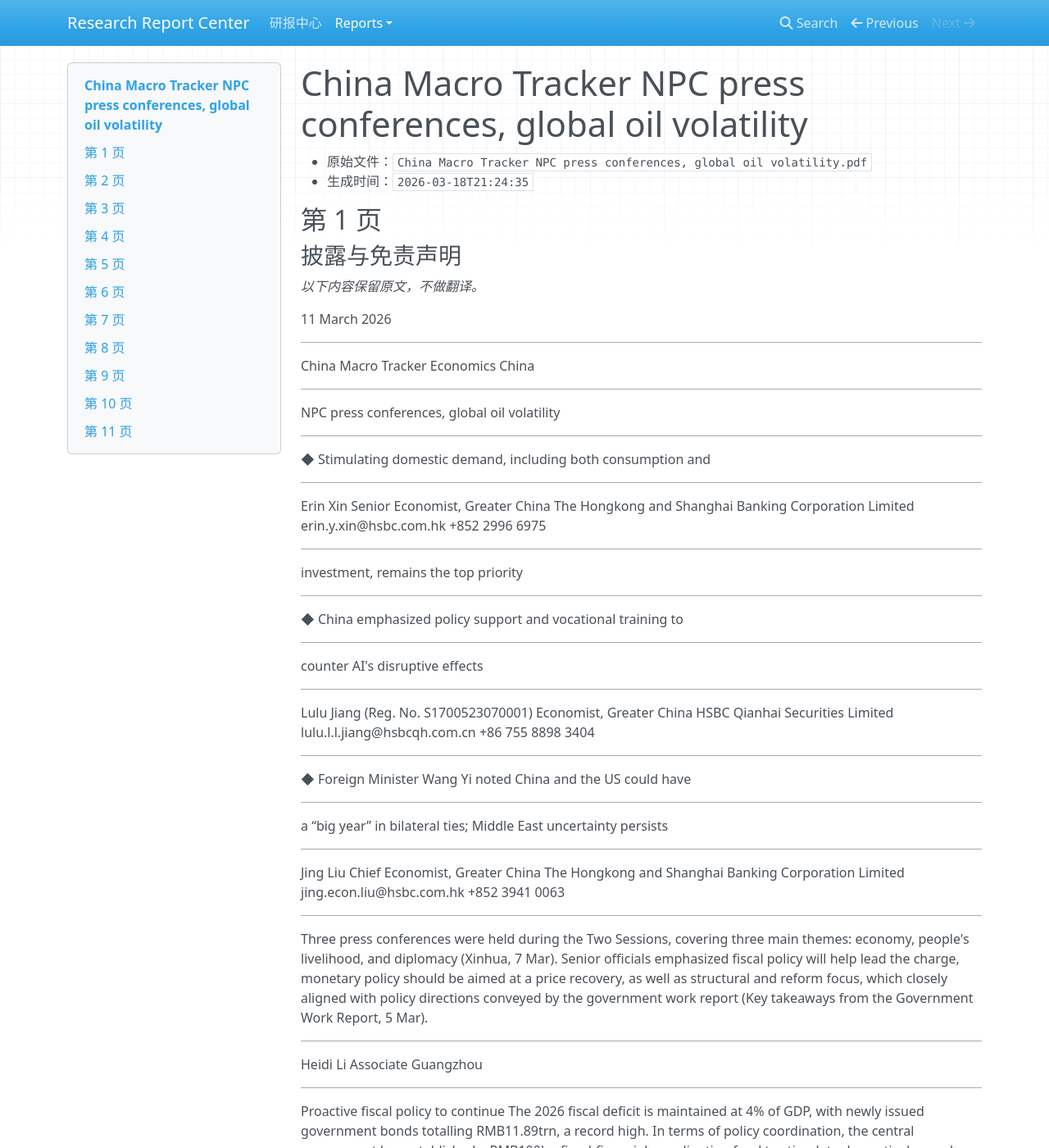
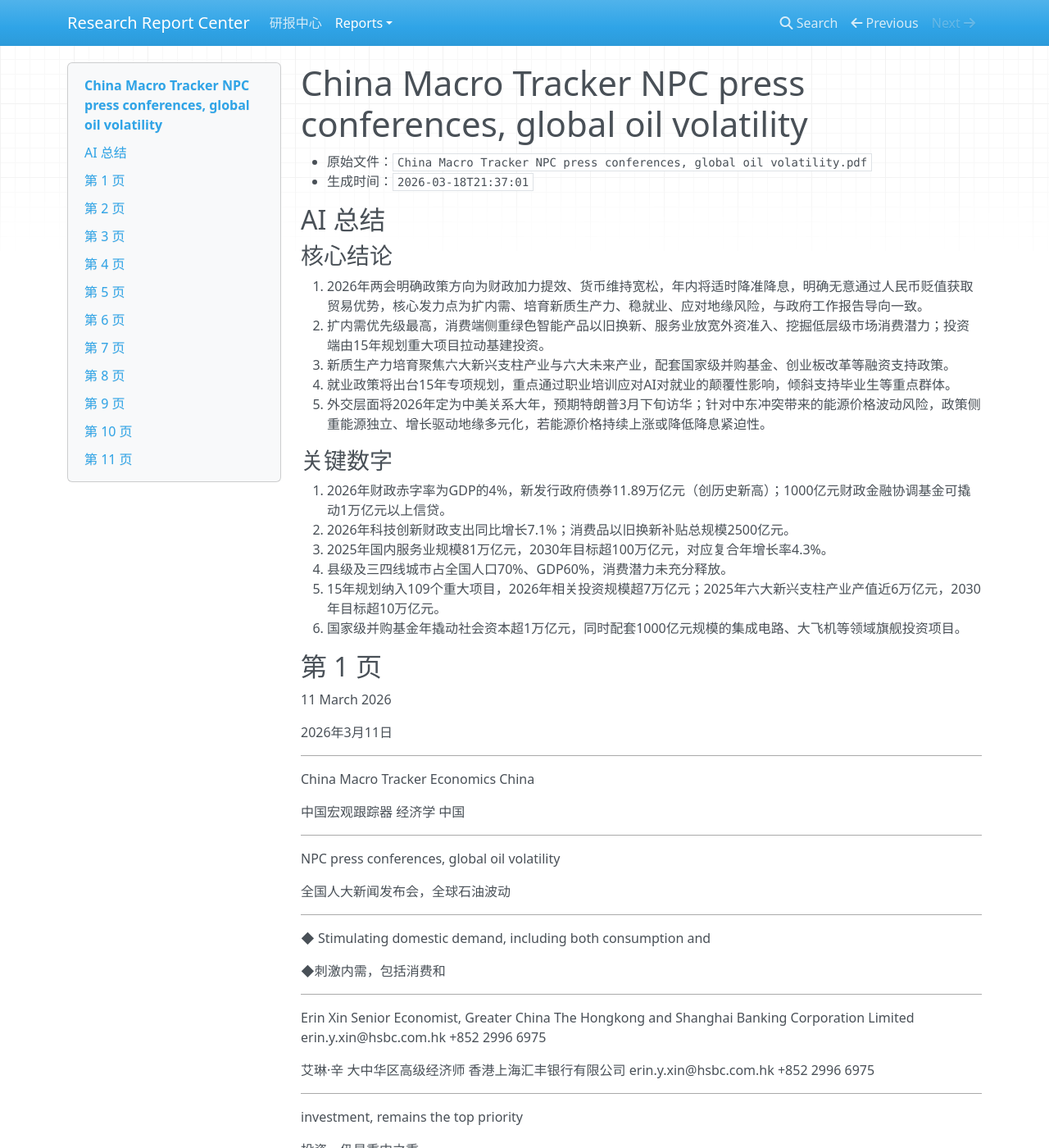
Before and after one commit to zephyr1125/ResearchReportCenter, an MkDocs documentation site: the page built from output/site_src/docs/reports/china-macro-tracker-npc-press-conferences-global-oil-volatility-1fa77902.md, in a window 1280 px wide and 1400 px high. Shown: the whole window at 82% size. Built offline with MkDocs 1.6.1, drawn with Linux system fonts in a browser that asks for light colours; nearby versions of some CDN libraries; some of the changed text lies outside the part shown.

```diff
--- a/output/site_src/docs/reports/china-macro-tracker-npc-press-conferences-global-oil-volatility-1fa77902.md
+++ b/output/site_src/docs/reports/china-macro-tracker-npc-press-conferences-global-oil-volatility-1fa77902.md
@@ -1,15 +1,30 @@
 # China Macro Tracker NPC press conferences, global oil volatility
 
 - 原始文件：`China Macro Tracker NPC press conferences, global oil volatility.pdf`
-- 生成时间：`2026-03-18T21:24:35`
+- 生成时间：`2026-03-18T21:37:01`
+
+## AI 总结
+
+### 核心结论
+1. 2026年两会明确政策方向为财政加力提效、货币维持宽松，年内将适时降准降息，明确无意通过人民币贬值获取贸易优势，核心发力点为扩内需、培育新质生产力、稳就业、应对地缘风险，与政府工作报告导向一致。
+2. 扩内需优先级最高，消费端侧重绿色智能产品以旧换新、服务业放宽外资准入、挖掘低层级市场消费潜力；投资端由15年规划重大项目拉动基建投资。
+3. 新质生产力培育聚焦六大新兴支柱产业与六大未来产业，配套国家级并购基金、创业板改革等融资支持政策。
+4. 就业政策将出台15年专项规划，重点通过职业培训应对AI对就业的颠覆性影响，倾斜支持毕业生等重点群体。
+5. 外交层面将2026年定为中美关系大年，预期特朗普3月下旬访华；针对中东冲突带来的能源价格波动风险，政策侧重能源独立、增长驱动地缘多元化，若能源价格持续上涨或降低降息紧迫性。
+
+### 关键数字
+1. 2026年财政赤字率为GDP的4%，新发行政府债券11.89万亿元（创历史新高）；1000亿元财政金融协调基金可撬动1万亿元以上信贷。
+2. 2026年科技创新财政支出同比增长7.1%；消费品以旧换新补贴总规模2500亿元。
+3. 2025年国内服务业规模81万亿元，2030年目标超100万亿元，对应复合年增长率4.3%。
+4. 县级及三四线城市占全国人口70%、GDP60%，消费潜力未充分释放。
+5. 15年规划纳入109个重大项目，2026年相关投资规模超7万亿元；2025年六大新兴支柱产业产值近6万亿元，2030年目标超10万亿元。
+6. 国家级并购基金年撬动社会资本超1万亿元，同时配套1000亿元规模的集成电路、大飞机等领域旗舰投资项目。
 
 ## 第 1 页
 
-### 披露与免责声明
+11 March 2026
 
-_以下内容保留原文，不做翻译。_
-
-11 March 2026
+2026年3月11日
 
 ---
 
@@ -17,13 +32,21 @@
 Economics
 China
 
+中国宏观跟踪器
+经济学
+中国
+
 ---
 
 NPC press conferences, global oil volatility
 
+全国人大新闻发布会，全球石油波动
+
 ---
 
 ◆ Stimulating domestic demand, including both consumption and
+
+◆刺激内需，包括消费和
 
 ---
 
@@ -33,17 +56,29 @@
 erin.y.xin@hsbc.com.hk
 +852 2996 6975
 
+艾琳·辛
+大中华区高级经济师
+香港上海汇丰银行有限公司
+erin.y.xin@hsbc.com.hk
++852 2996 6975
+
 ---
 
 investment, remains the top priority
+
+投资，仍是重中之重
 
 ---
 
 ◆ China emphasized policy support and vocational training to
 
+◆中国强调政策支持和职业培训
+
 ---
 
 counter AI's disruptive effects
+
+对抗AI的颠覆性影响
 
 ---
 
@@ -53,19 +88,35 @@
 lulu.l.l.jiang@hsbcqh.com.cn
 +86 755 8898 3404
 
+蒋露露（注册号S1700523070001）
+大中华区经济学家
+汇丰前海证券有限公司
+lulu.l.l.jiang@hsbcqh.com.cn
++86 755 8898 3404
+
 ---
 
 ◆ Foreign Minister Wang Yi noted China and the US could have
 
+◆外交部长王毅指出，中美本可以
+
 ---
 
 a “big year” in bilateral ties; Middle East uncertainty persists
+
+双边关系的“大年”；中东不确定性持续存在
 
 ---
 
 Jing Liu
 Chief Economist, Greater China
 The Hongkong and Shanghai Banking Corporation Limited
+jing.econ.liu@hsbc.com.hk
++852 3941 0063
+
+刘靖
+大中华区首席经济学家
+香港上海汇丰银行有限公司
 jing.econ.liu@hsbc.com.hk
 +852 3941 0063
 
@@ -78,11 +129,22 @@
 aligned with policy directions conveyed by the government work report (Key
 takeaways from the Government Work Report, 5 Mar).
 
+两会期间举行了三次新闻发布会，涵盖三个主要方面
+主题：经济、民生和外交（新华社，3月7日）。高级
+官员们强调，财政政策将有助于带头，货币政策应该
+旨在价格复苏，以及结构和改革的重点，这密切相关
+与政府工作报告传达的政策方向保持一致（关键
+政府工作报告的要点，3月5日）。
+
 ---
 
 Heidi Li
 Associate
 Guangzhou
+
+李海蒂
+协理
+广州
 
 ---
 
@@ -95,6 +157,15 @@
 maintaining commitments to education, social security, employment, and healthcare,
 spending on science and technology innovation will increase by 7.1% y-o-y.
 
+积极的财政政策将继续
+2026年财政赤字维持在GDP的4%，新政府
+债券总额为11.89万亿元人民币，创历史新高。在政策协调方面，
+中央政府设立1000亿元财政金融协调基金
+刺激内需，内需有能力调动1万亿元以上
+信贷。与此同时，财政支出的构成正在优化：同时
+保持对教育、社会保障、就业和医疗保健的承诺，
+科技创新支出将同比增长7.1%。
+
 ---
 
 Monetary policy to remain accommodative
@@ -106,6 +177,15 @@
 industries. On the exchange rate front, the policy stance is stable and unambiguous:
 China has no intention of depreciating the RMB to gain trade advantages.
 
+货币政策保持宽松
+中国人民银行行长潘功胜表示，中国人民银行将及时
+今年下调存款准备金率和利率，而结构性货币等其他工具
+政策工具、中期贷款便利业务和公开市场
+也可以购买政府债券。中国央行还打算
+优化信贷配置作为抑制某些企业的进化竞争的一种手段
+行业。在汇率方面，政策立场稳定而明确：
+中国无意通过人民币贬值来获得贸易优势。
+
 ---
 
 Boosting domestic demand, both consumption and investment
@@ -113,6 +193,12 @@
 consumer goods trade-in subsidy program has been upgraded, focusing more on
 green and smart products and offline brick-and-mortar retail (though the total subsidy
 amount was slightly reduced to RMB250bn).
+
+刺激国内消费和投资需求
+促进消费是今年的首要政策重点。在商品方面，
+消费品以旧换新补贴计划升级，更加注重
+绿色智能产品和线下实体零售（虽然总补贴
+金额略降至2500亿元人民币）。
 
 ---
 
@@ -123,10 +209,20 @@
 Following the Two Sessions, the NDRC will also roll out a series of measures to
 expand capacity and improve quality in the services sector.
 
+在服务业方面，商务部将细化政策，推进试点
+开放增值电信、生物技术和
+外商独资医院。政府预计服务规模
+到2030年，工业将超过100万亿元人民币（2025年为81万亿元人民币，或复合年增长率的4.3%）。
+两会后，发改委还将推出一系列措施
+扩大服务能力，提高服务质量。
+
 ---
 
 Issuer of report: The Hongkong and Shanghai
 Banking Corporation Limited
+
+报告发行人：香港及上海
+银行股份有限公司
 
 ---
 
@@ -134,9 +230,16 @@
 This report must be read with the disclosures and the analyst certifications in
 the Disclosure appendix, and with the Disclaimer, which forms part of it.
 
+披露和免责声明
+本报告必须与披露和分析师认证一起阅读
+披露附录和免责声明，构成其中的一部分。
+
 ---
 
 View HSBC Global Investment Research at:
+https://www.research.hsbc.com
+
+汇丰环球投资研究：
 https://www.research.hsbc.com
 
 ---
```
Also changed, not shown: output/site_src/docs/index.md (+1 -1 lines), 2 other files.
